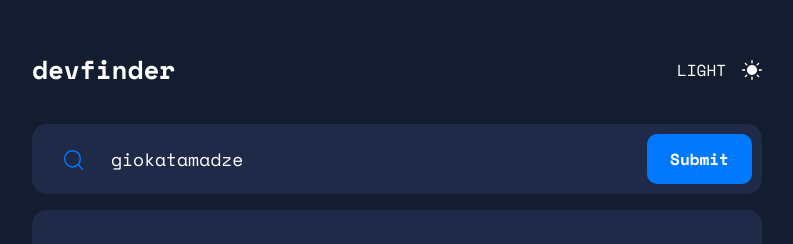
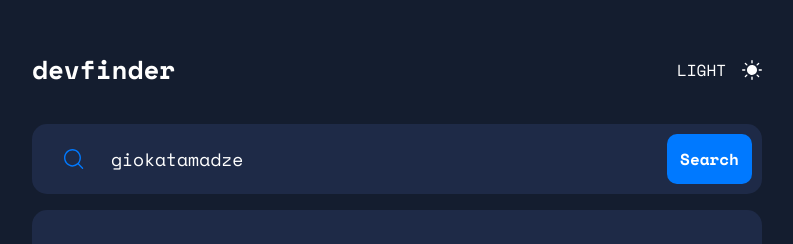
Before and after one commit to GioKatamadze/Github_User-Search_APP, a React (Create React App) app: page / in a window 1280 px wide. Shown: the part 111-355 px from the top of the page, without its empty margins (243-1036 px from the left). Built offline with nearby package versions, Linux system fonts and the light colour scheme; no server answers.

Commit message:
fixed search bar shrink problem for mobile display and solved page refresh on submit, now works perfectly

```diff
--- a/src/components/search-bar/SearchBar.js
+++ b/src/components/search-bar/SearchBar.js
@@ -32,6 +32,7 @@ function SearchBar(props) {
   return (
     <div className="searchBarWrapper">
       <StyledForm isdark={isDarkValue}>
+        <div className="inputDiv">
           <label>
             <img src={Icon} />
             <input
@@ -44,12 +45,9 @@ function SearchBar(props) {
               onChange={searchUser}
             />
           </label>
-        <input
-          onSubmit={searchUser}
-          className="inputSubmit"
-          type="submit"
-          value="Submit"
-        />
+        </div>
+
+        <div className="inputSubmit">Search</div>
       </StyledForm>
     </div>
   );
--- a/src/components/search-bar/SearchBar.styles.js
+++ b/src/components/search-bar/SearchBar.styles.js
@@ -2,7 +2,7 @@ import styled from "styled-components";
 
 const StyledForm = styled.form`
   display: flex;
-  justify-content: space-between;
+  justify-content: flex-start;
   align-items: center;
   flex-direction: row;
   flex-wrap: nowrap;
@@ -22,11 +22,18 @@ const StyledForm = styled.form`
     cursor: pointer;
   }
 
+  label {
+    display: flex;
+    justify-content: flex-start;
+    align-items: center;
+    flex-direction: row;
+    flex-wrap: nowrap;
+  }
+
   img {
     width: 20px;
     height: 20px;
     margin: 0 10px;
-    transform: translateY(4px);
   }
 
   .inputBar {
@@ -35,17 +42,21 @@ const StyledForm = styled.form`
     line-height: 25px;
     text-align: left;
     height: 45px;
-    width: 48vw;
+    flex-shrink: 2;
     color: ${(props) => (props.isdark === "true" ? "#FFFFFF" : "#222731")};
     background-color: ${(props) =>
       props.isdark === "true" ? "rgb(30, 42, 71)" : "#FEFEFE"};
     border: none;
   }
 
-  @media only screen and (max-width: 390px) {
-    .inputBar {
-      width: 35vw;
-    }
+  .inputDiv {
+    flex-basis: 85px;
+    display: flex;
+    justify-content: flex-start;
+    align-items: center;
+    flex-grow: 1;
+    z-index: 1;
+    overflow-x: hidden;
   }
 
   .inputSubmit {
@@ -61,6 +72,7 @@ const StyledForm = styled.form`
     border: none;
     border-radius: 10px;
     transition: 0.2s;
+    z-index: 2;
   }
   .inputSubmit:hover {
     cursor: pointer;
@@ -95,13 +107,8 @@ const StyledForm = styled.form`
       margin-right: 25px;
     }
 
-    .inputBar {
-      width: 395px;
-    }
-
     .inputSubmit {
       height: 50px;
-      width: 105px;
       font-size: 16px;
     }
 
```
Lines whose indentation alone changed are shown as unchanged.
